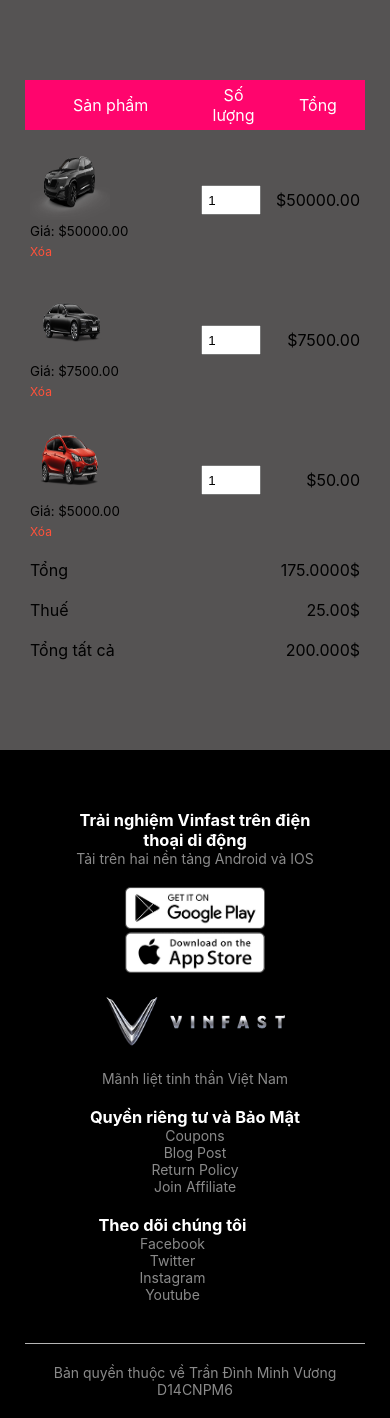
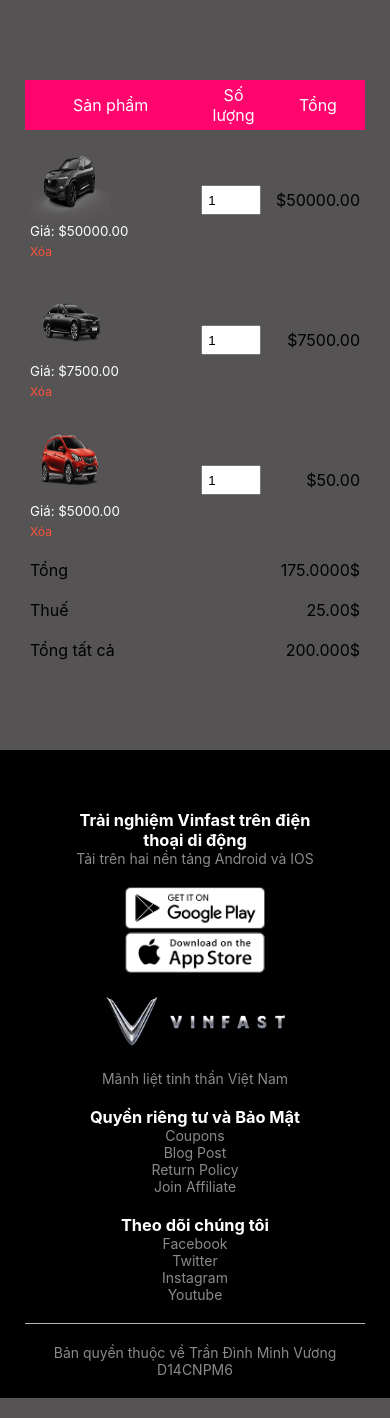
Before and after one commit to loversky01/loversky01.github.io, a PHP site: page /cart.html in a window 390 px wide. Shown: the part 79-1497 px from the top of the page. Run offline with PHP 8.4, Linux system fonts and the light colour scheme.

Commit message:
Add files via upload

```diff
--- a/style.css
+++ b/style.css
@@ -168,7 +168,7 @@
     padding: 50px;
 }
 small{
-    color: rgb(0, 0, 0);
+    color: white;
 }
 
 /* ---------------footer------------ */
@@ -222,6 +222,7 @@
 
 .app-logo img{
     width: 140px;
+
 }
 
 .footer hr{
@@ -821,6 +822,10 @@
         width: 100%;
         padding: 0px;
         }
+
+    .footer-col-4  {
+            margin: auto;
+        }
 }
 
 
@@ -839,7 +844,7 @@
         padding: 20px 0;
     }
     .single-product h1{
-        font-size: 26px;
+        font-size: 25px;
         line-height: 32px;
     }
     .cart-info p{
@@ -881,4 +886,6 @@
     .wrapper .form .inputfield.terms{
       flex-direction: row;
     }
+
+
   }
```
